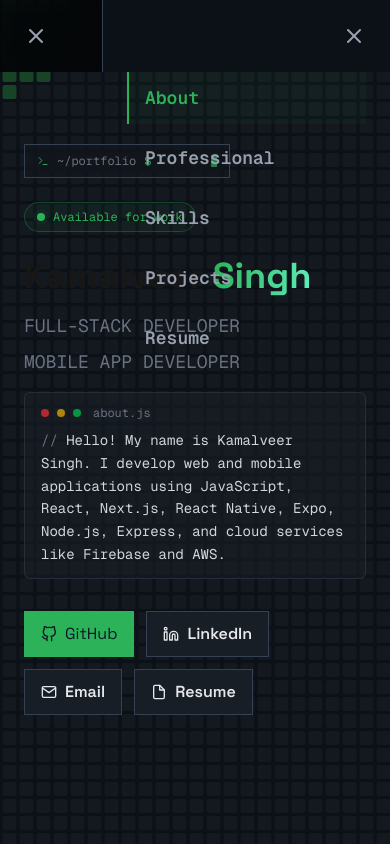
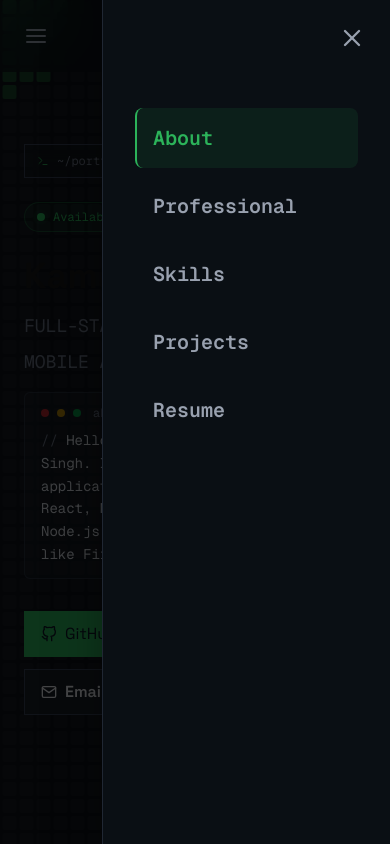
Before and after one commit to kamalhara/portfolioV2.0, a Next.js app: page / in a window 390 px wide. Both pictures are taken after a click on the button "Open menu". Shown: the top 844 px of the page. Built offline with nearby package versions, Linux system fonts and the light colour scheme.

Commit message:
Refactor: improve mobile navigation drawer and overlay by adjusting styling, z-index, and interaction logic.

```diff
--- a/app/components/Navbar.js
+++ b/app/components/Navbar.js
@@ -22,7 +22,8 @@ function Navbar() {
       // Scroll progress
       const totalHeight =
         document.documentElement.scrollHeight - window.innerHeight;
-      const progress = totalHeight > 0 ? (window.scrollY / totalHeight) * 100 : 0;
+      const progress =
+        totalHeight > 0 ? (window.scrollY / totalHeight) * 100 : 0;
       setScrollProgress(progress);
 
       // Navbar shrink
@@ -60,6 +61,8 @@ function Navbar() {
   };
 
   return (
+    <>
+      {/* Top navbar */}
       <nav
         className={`fixed top-0 left-0 right-0 z-100 backdrop-blur-md transition-all duration-300 ${
           scrolled
@@ -68,7 +71,8 @@ function Navbar() {
         }`}
       >
         {/* Scroll Progress Bar */}
-      <div className="absolute bottom-0 left-0 h-[2px] bg-gradient-to-r from-[#2CB35A] to-[#5DEBB5] transition-all duration-100"
+        <div
+          className="absolute bottom-0 left-0 h-[2px] bg-gradient-to-r from-[#2CB35A] to-[#5DEBB5] transition-all duration-100"
           style={{ width: `${scrollProgress}%` }}
         />
 
@@ -101,27 +105,29 @@ function Navbar() {
 
           {/* Mobile hamburger button */}
           <button
-          onClick={() => setOpen(!open)}
-          className="md:hidden text-gray-400 hover:text-[#2CB35A] transition-colors z-120"
-          aria-label="Toggle menu"
+            onClick={() => setOpen(true)}
+            className="md:hidden text-gray-400 hover:text-[#2CB35A] transition-colors"
+            aria-label="Open menu"
           >
-          {open ? <FiX size={24} /> : <FiMenu size={24} />}
+            <FiMenu size={24} />
           </button>
         </div>
+      </nav>
 
-      {/* Mobile drawer overlay */}
+      {/* Mobile drawer overlay — OUTSIDE nav to avoid backdrop-blur stacking */}
       {open && (
         <div
-          className="fixed inset-0 bg-black/60 backdrop-blur-sm z-105 md:hidden"
+          className="fixed inset-0 bg-black/70 z-[998] md:hidden"
           onClick={() => setOpen(false)}
         />
       )}
 
-      {/* Mobile drawer */}
+      {/* Mobile drawer — OUTSIDE nav with inline bg to guarantee opacity */}
       <div
-        className={`fixed top-0 right-0 h-full w-72 bg-[#0C1117] border-l border-gray-700 z-110 transform transition-transform duration-300 ease-out md:hidden ${
+        className={`fixed top-0 right-0 h-full w-72 border-l border-gray-700/50 shadow-2xl shadow-black/50 z-[999] transform transition-transform duration-300 ease-out md:hidden ${
           open ? "translate-x-0" : "translate-x-full"
         }`}
+        style={{ backgroundColor: "#0a0f14" }}
       >
         <div className="flex justify-end p-6">
           <button
@@ -129,10 +135,10 @@ function Navbar() {
             className="text-gray-400 hover:text-[#2CB35A] transition-colors"
             aria-label="Close menu"
           >
-            <FiX size={24} />
+            <FiX size={28} />
           </button>
         </div>
-        <ul className="flex flex-col gap-2 px-6">
+        <ul className="flex flex-col gap-2 px-8 mt-8">
           {navLinks.map((link, index) => (
             <li key={link.label}>
               <a
@@ -141,10 +147,10 @@ function Navbar() {
                   handleSmoothScroll(e, link.href);
                   setOpen(false);
                 }}
-                className={`block px-4 py-3 hover:bg-[#181E25]/60 transition-all font-mono text-lg font-semibold border-l-2 ${
+                className={`block px-4 py-4 rounded-lg transition-all font-mono text-xl font-semibold border-l-2 ${
                   activeSection === link.href.slice(1)
-                    ? "text-[#2CB35A] border-[#2CB35A] bg-[#2CB35A]/5"
-                    : "text-gray-400 hover:text-[#2CB35A] border-transparent hover:border-[#2CB35A]"
+                    ? "text-[#2CB35A] border-[#2CB35A] bg-[#2CB35A]/10"
+                    : "text-gray-400 hover:text-[#2CB35A] border-transparent hover:border-[#2CB35A] hover:bg-white/5"
                 }`}
                 style={{
                   animation: open
@@ -161,7 +167,7 @@ function Navbar() {
           ))}
         </ul>
       </div>
-    </nav>
+    </>
   );
 }
 
```
Lines whose indentation alone changed are shown as unchanged.
